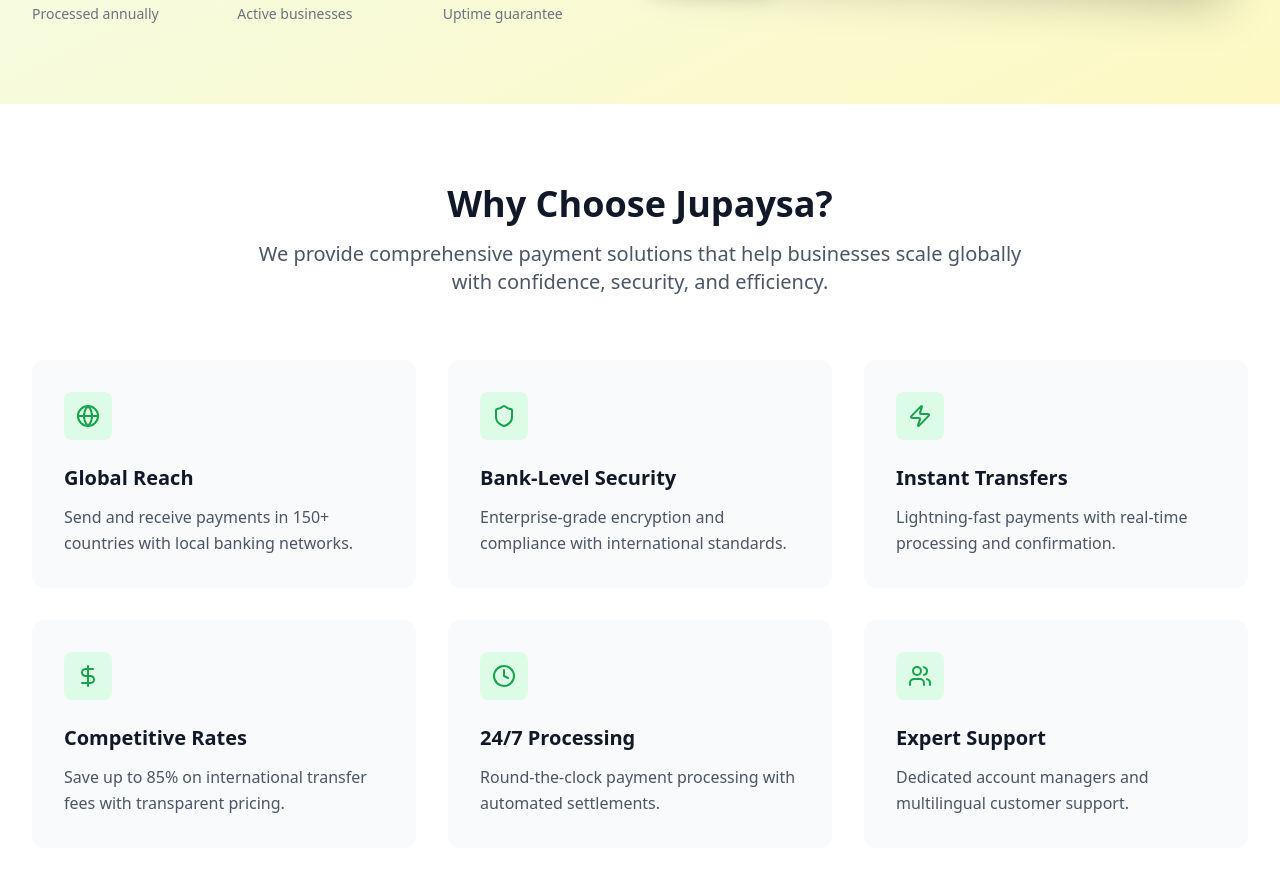
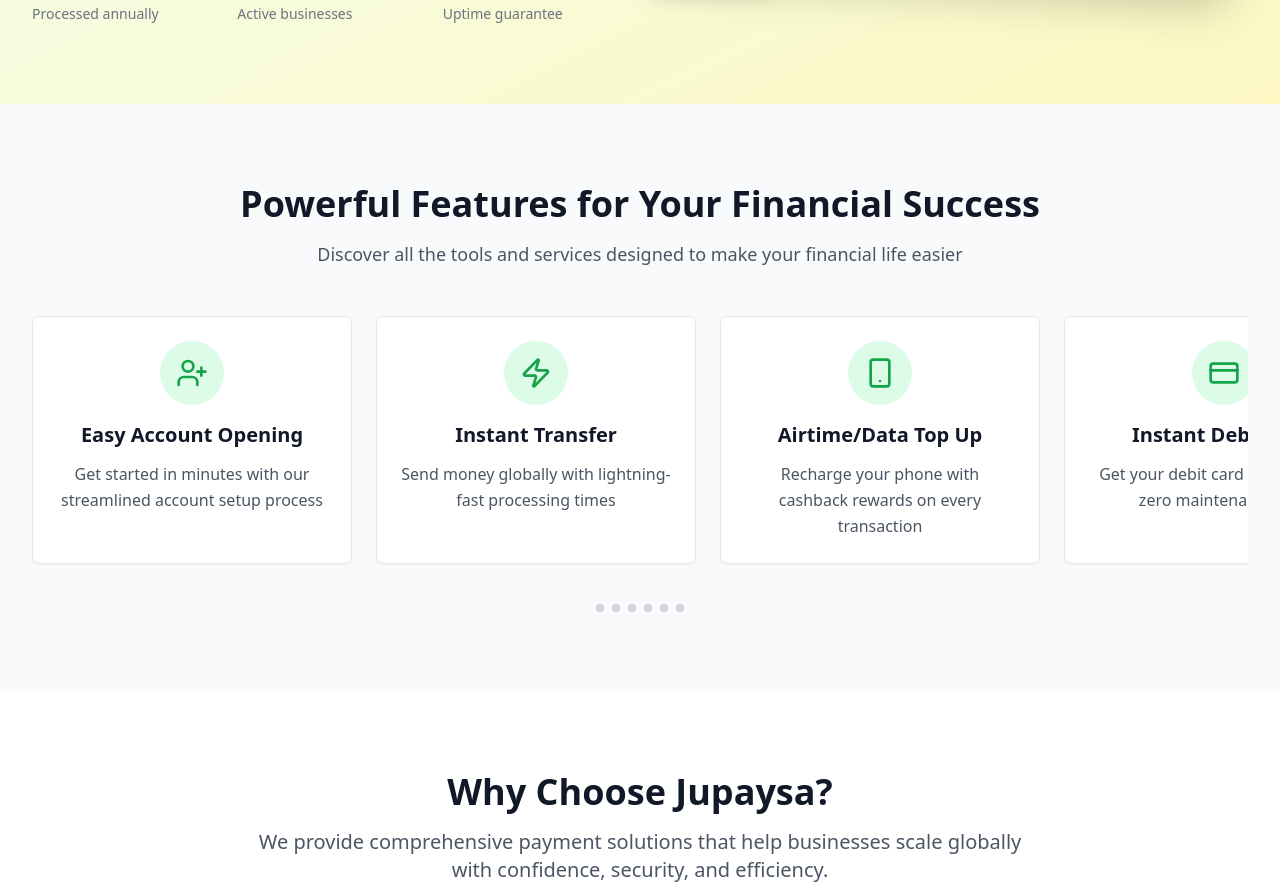
Before and after one commit to Kayquist/jupaysa-project-55, a React (Vite) app: page / in a window 1280 px wide. Shown: the part 586-1475 px from the top of the page. Built offline with nearby package versions, Linux system fonts and the light colour scheme.

Commit message:
Add app features section
Add a new section under the Hero section to display the app's features. Each feature should be represented by a card with a corresponding icon. The section should allow users to scroll through the feature cards.

```diff
--- /dev/null
+++ b/src/components/Features.tsx
@@ -0,0 +1,94 @@
+import React from 'react';
+import { UserPlus, Zap, Smartphone, CreditCard, TrendingUp, Headphones } from 'lucide-react';
+import { Card, CardContent } from "@/components/ui/card";
+
+const Features = () => {
+  const features = [
+    {
+      icon: UserPlus,
+      title: "Easy Account Opening",
+      description: "Get started in minutes with our streamlined account setup process"
+    },
+    {
+      icon: Zap,
+      title: "Instant Transfer",
+      description: "Send money globally with lightning-fast processing times"
+    },
+    {
+      icon: Smartphone,
+      title: "Airtime/Data Top Up",
+      description: "Recharge your phone with cashback rewards on every transaction"
+    },
+    {
+      icon: CreditCard,
+      title: "Instant Debit Card",
+      description: "Get your debit card instantly with zero maintenance fees"
+    },
+    {
+      icon: TrendingUp,
+      title: "Amazing Daily Interest",
+      description: "Earn competitive daily interest on your account balance"
+    },
+    {
+      icon: Headphones,
+      title: "Quick Customer Service",
+      description: "24/7 support team ready to help with any questions or issues"
+    }
+  ];
+
+  return (
+    <section className="py-12 sm:py-16 lg:py-20 bg-gray-50">
+      <div className="max-w-7xl mx-auto px-4 sm:px-6 lg:px-8">
+        <div className="text-center mb-8 lg:mb-12">
+          <h2 className="text-2xl sm:text-3xl lg:text-4xl font-bold text-gray-900 mb-4">
+            Powerful Features for Your Financial Success
+          </h2>
+          <p className="text-lg text-gray-600 max-w-2xl mx-auto">
+            Discover all the tools and services designed to make your financial life easier
+          </p>
+        </div>
+
+        {/* Scrollable Cards Container */}
+        <div className="relative">
+          <div className="flex overflow-x-auto scrollbar-hide gap-4 sm:gap-6 pb-4 snap-x snap-mandatory">
+            {features.map((feature, index) => {
+              const IconComponent = feature.icon;
+              return (
+                <Card
+                  key={index}
+                  className="flex-shrink-0 w-72 sm:w-80 snap-start bg-white hover:shadow-lg transition-shadow duration-300"
+                >
+                  <CardContent className="p-6 text-center">
+                    <div className="mb-4 flex justify-center">
+                      <div className="w-16 h-16 bg-green-100 rounded-full flex items-center justify-center">
+                        <IconComponent className="w-8 h-8 text-green-600" />
+                      </div>
+                    </div>
+                    <h3 className="text-xl font-semibold text-gray-900 mb-3">
+                      {feature.title}
+                    </h3>
+                    <p className="text-gray-600 leading-relaxed">
+                      {feature.description}
+                    </p>
+                  </CardContent>
+                </Card>
+              );
+            })}
+          </div>
+
+          {/* Scroll Indicator */}
+          <div className="flex justify-center mt-6 space-x-2">
+            {features.map((_, index) => (
+              <div
+                key={index}
+                className="w-2 h-2 bg-gray-300 rounded-full"
+              />
+            ))}
+          </div>
+        </div>
+      </div>
+    </section>
+  );
+};
+
+export default Features;
--- a/src/pages/Index.tsx
+++ b/src/pages/Index.tsx
@@ -2,6 +2,7 @@
 import React from 'react';
 import Header from '@/components/Header';
 import Hero from '@/components/Hero';
+import Features from '@/components/Features';
 import Services from '@/components/Services';
 import VideoShowcase from '@/components/VideoShowcase';
 import ExchangeCalculator from '@/components/ExchangeCalculator';
@@ -13,6 +14,7 @@ const Index = () => {
     <div className="min-h-screen bg-white">
       <Header />
       <Hero />
+      <Features />
       <Services />
       <VideoShowcase />
       <ExchangeCalculator />
```
